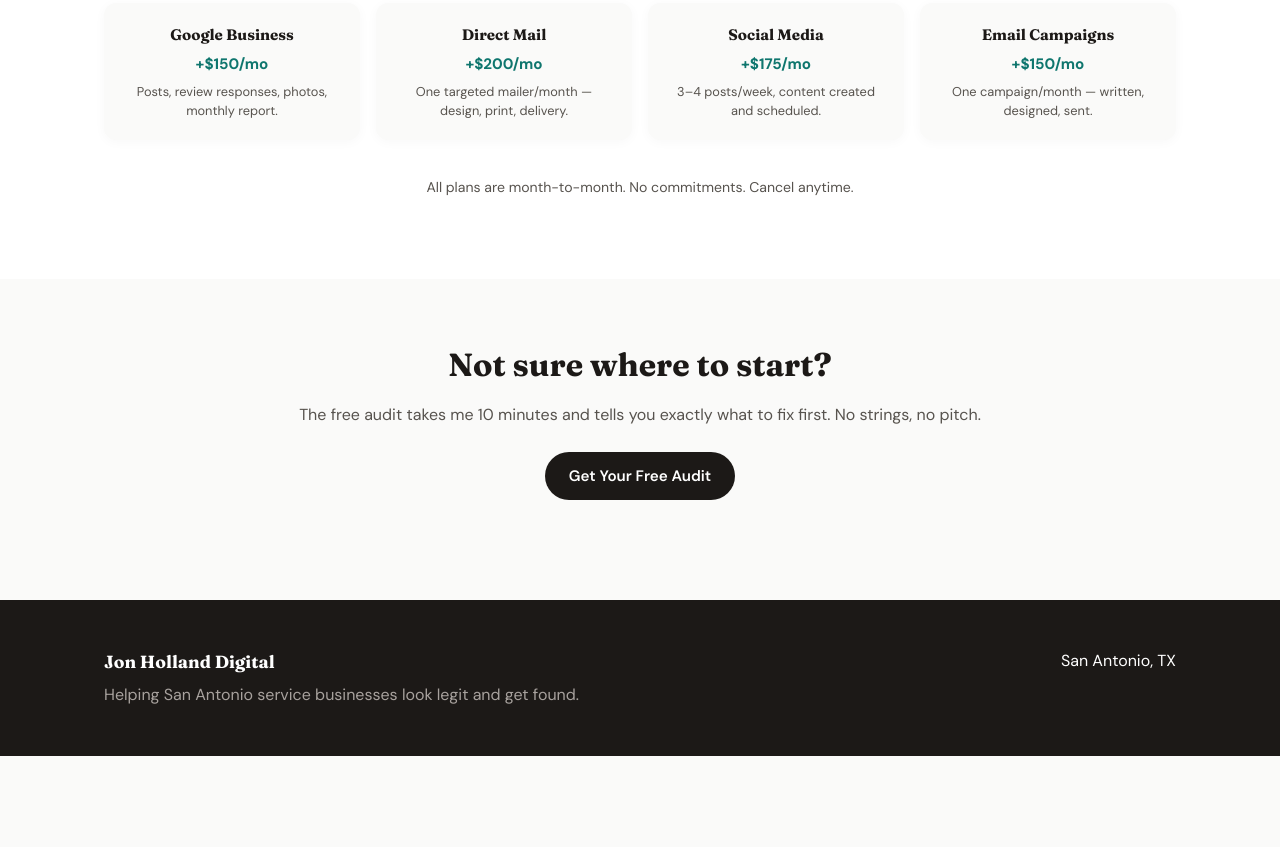
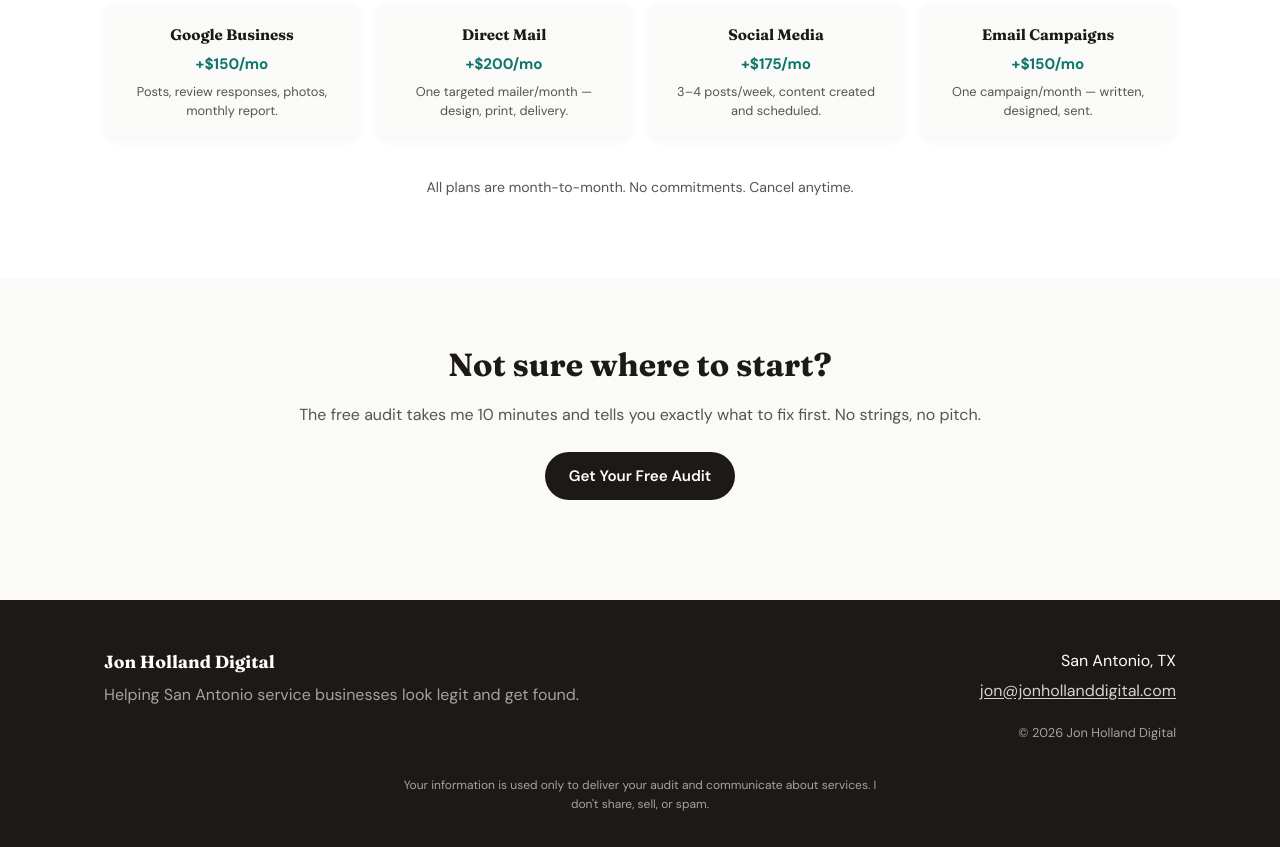
Before and after one commit to strategicbrandmaster-web/jonhollanddigital, a plain HTML site: page index.html in a window 1280 px wide. Shown: the part 3693-4540 px from the top of the page. Before the commit the page ends 4449 px from the top, so only its background shows below. Drawn offline with Linux system fonts and the light colour scheme.

Commit message:
Update index.html

```diff
--- a/index.html
+++ b/index.html
@@ -231,13 +231,13 @@
       <textarea name="notes" placeholder="Anything specific you're wondering about? (optional)" rows="3"></textarea>
       <button type="button" class="btn btn-white" onclick="submitAudit()">Request Your Free Audit</button>
       <p class="audit-form-note">I'll personally review your listing and send the report within 24 hours.</p>
-      <p class="audit-form-note">Or email me directly: <a href="/cdn-cgi/l/email-protection#d3b9bcbdf5f0e5e7e8b9bcbdbbbcbfbfb2bdb7b7bab4baa7b2bffdb0bcbe" style="color:var(--stone-300);text-decoration:underline"><span class="__cf_email__" data-cfemail="c1abaeaf81abaeafa9aeadada0afa5a5a8a6a8b5a0adefa2aeac">[email&#160;protected]</span></a></p>
+      <p class="audit-form-note">Or email me directly: <a href="mailto:jon&#64;jonhollanddigital.com" style="color:var(--stone-300);text-decoration:underline">jon@jonhollanddigital.com</a></p>
     </div></div>
     <div id="audit-success"><h3>Got it! I'll get started on your audit.</h3><p>I'll personally review your Google listing and send you the full report within 24 hours. Keep an eye on your inbox.</p></div>
   </div>
 </div></div></section>
 
-<script data-cfasync="false" src="/cdn-cgi/scripts/5c5dd728/cloudflare-static/email-decode.min.js"></script><script>
+<script>
 function submitAudit(){
   var f=document.getElementById('audit-form'),b=f.querySelector('button'),d={};
   f.querySelectorAll('input,textarea').forEach(function(e){if(e.name&&e.name!=='_gotcha')d[e.name]=e.value});
@@ -299,4 +299,12 @@ function submitAudit(){
     </div>
     <div class="footer-right">
       <p style="color:var(--white);margin-bottom:4px">San Antonio, TX</p>
-      <a href="/cdn-cgi/l/email-protection#dfb5b0b1f9fce9ebe4b5b0b1b7b0b3b3beb1bbbbb6b8b6abbeb3f1bcb0b2
+      <a href="mailto:jon&#64;jonhollanddigital.com">jon@jonhollanddigital.com</a>
+      <div class="footer-meta"><span>&copy; 2026 Jon Holland Digital</span></div>
+    </div>
+  </div>
+  <p class="privacy-note">Your information is used only to deliver your audit and communicate about services. I don't share, sell, or spam.</p>
+</div></footer>
+
+</body>
+</html>
```
